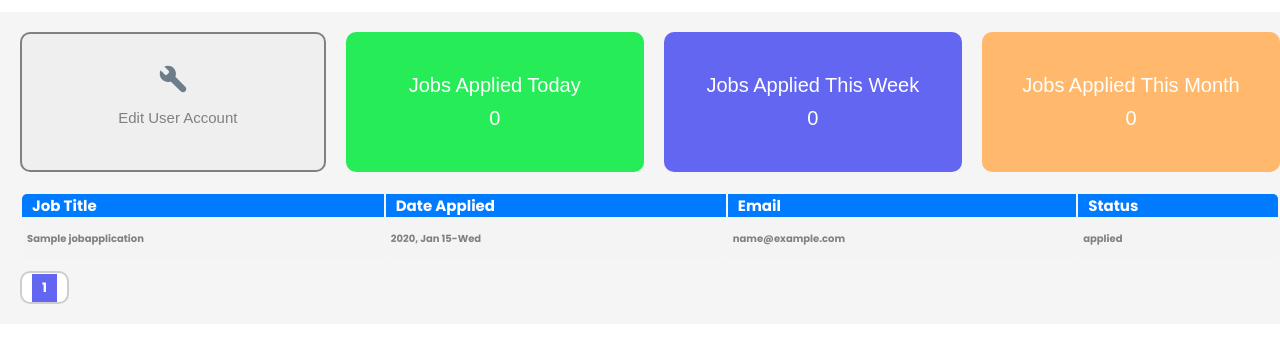
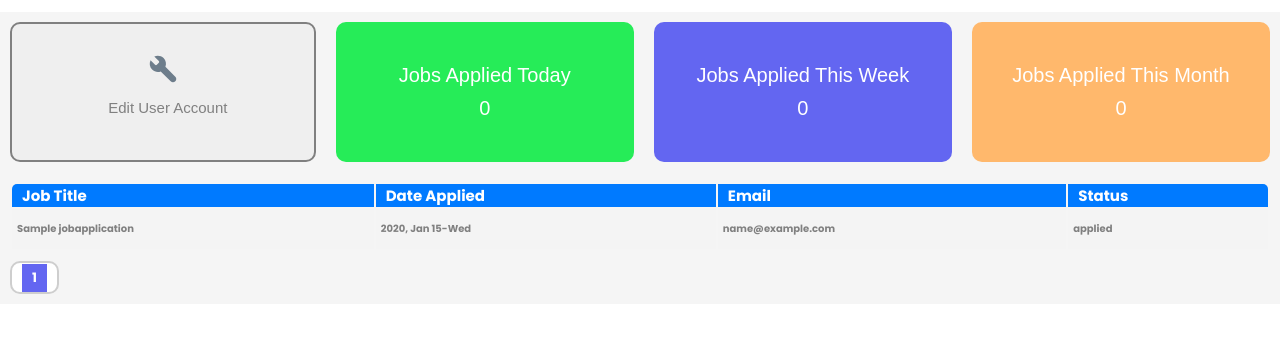
Before and after one commit to EliasOPrado/job-automation, a Django app: page /user-page/ in a window 1280 px wide. Shown: the part 73-416 px from the top of the page. Run offline with Django 4.2, Linux system fonts and the light colour scheme; a user stored in the database is signed in; tables that the repository leaves empty hold one stand-in row (values such as "Sample post").

Commit message:
Removed style

```diff
--- a/job_platform/static/css/user_page.css
+++ b/job_platform/static/css/user_page.css
@@ -20,7 +20,6 @@
     display: flex;
     flex-direction: column;
     width: 100%;
-    margin: 10px;
 }
 
 .left-aside {
```
